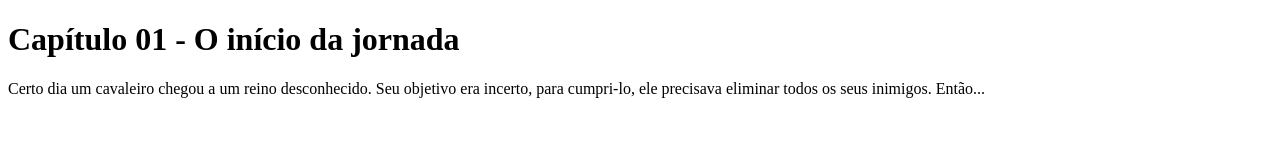
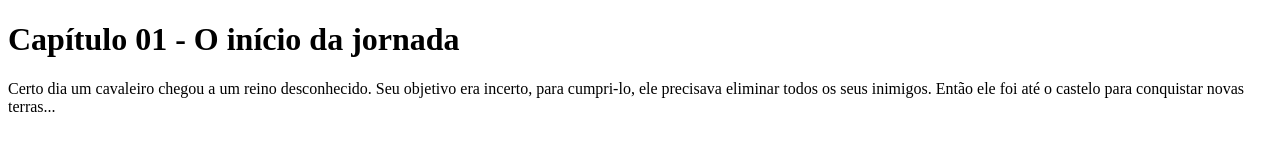
Before and after one commit to GuiJardim69/Livro-Colaborativo-Guilherme, a plain HTML site: page index.html in a window 1280 px wide. Drawn offline with Linux system fonts and the light colour scheme.

Commit message:
Débora Marques

```diff
--- a/index.html
+++ b/index.html
@@ -5,6 +5,6 @@
   </head>
   <body>
     <h1>Capítulo 01 - O início da jornada</h1>
-    <p>Certo dia um cavaleiro chegou a um reino desconhecido. Seu objetivo era incerto, para cumpri-lo, ele precisava eliminar todos os seus inimigos. Então...</p>
+    <p>Certo dia um cavaleiro chegou a um reino desconhecido. Seu objetivo era incerto, para cumpri-lo, ele precisava eliminar todos os seus inimigos. Então ele foi até o castelo para conquistar novas terras...</p>
   </body>
 </html>
```
